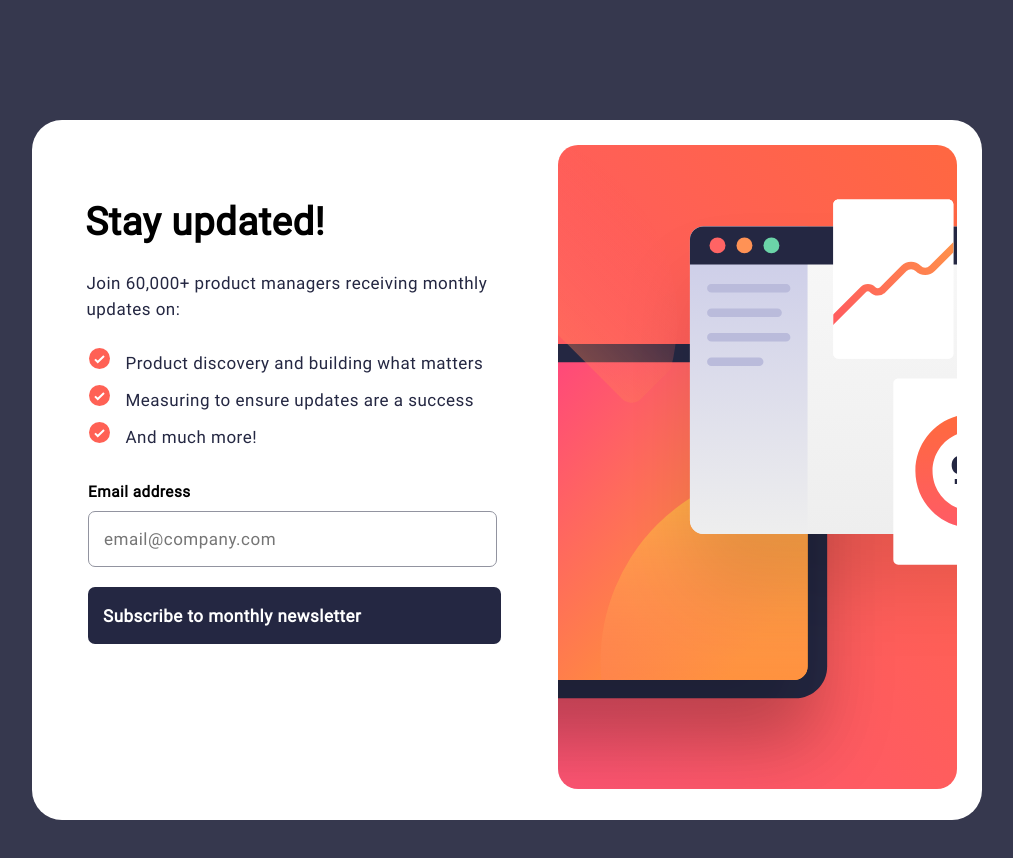
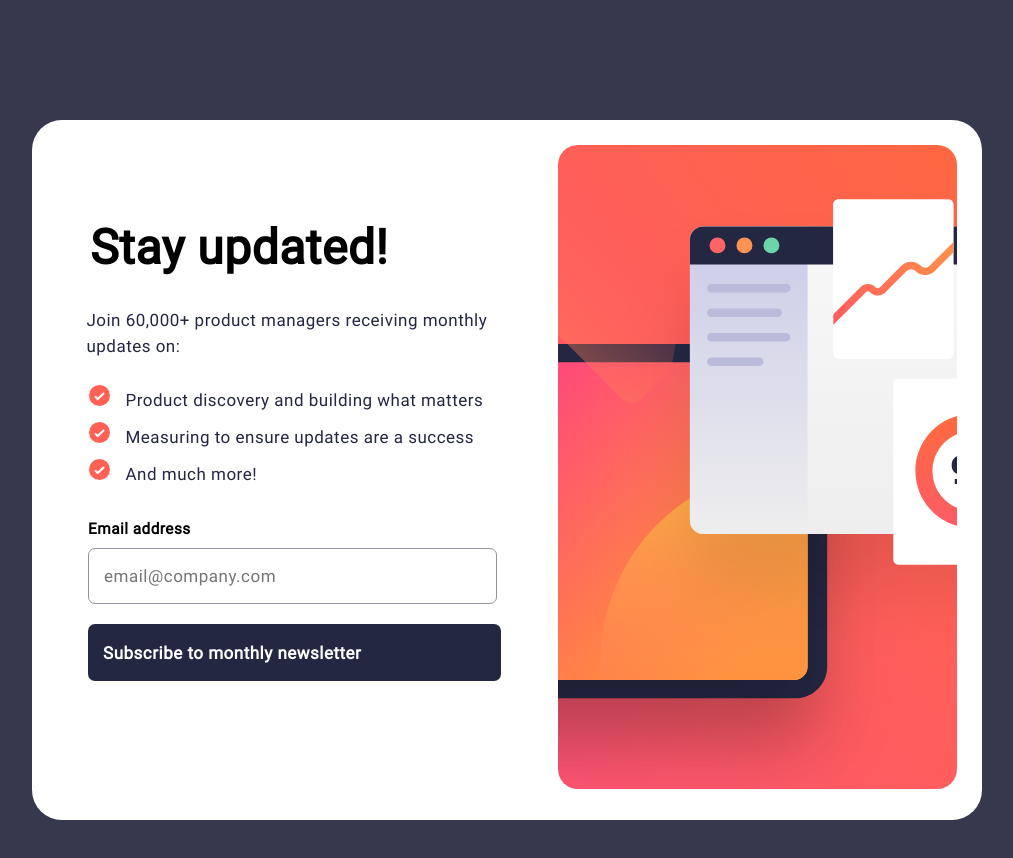
Before and after one commit to hana-chong/newsletter-sign-up-with-success-message-main, a plain HTML site: page index.html in a window 1280 px wide. Shown: the whole page, without its empty margins (133-1146 px from the left). Drawn offline with Linux system fonts and the light colour scheme.

Commit message:
Update style.css

```diff
--- a/style.css
+++ b/style.css
@@ -143,7 +143,8 @@ body {
     width: 54%;
 }
 h1{
-    font-size: 3vw;
+    font-size: 3.75vw;
+    margin-top: 15px;
 }
 #email-input {
     padding:17px 170px 17.5px 15px;
```
